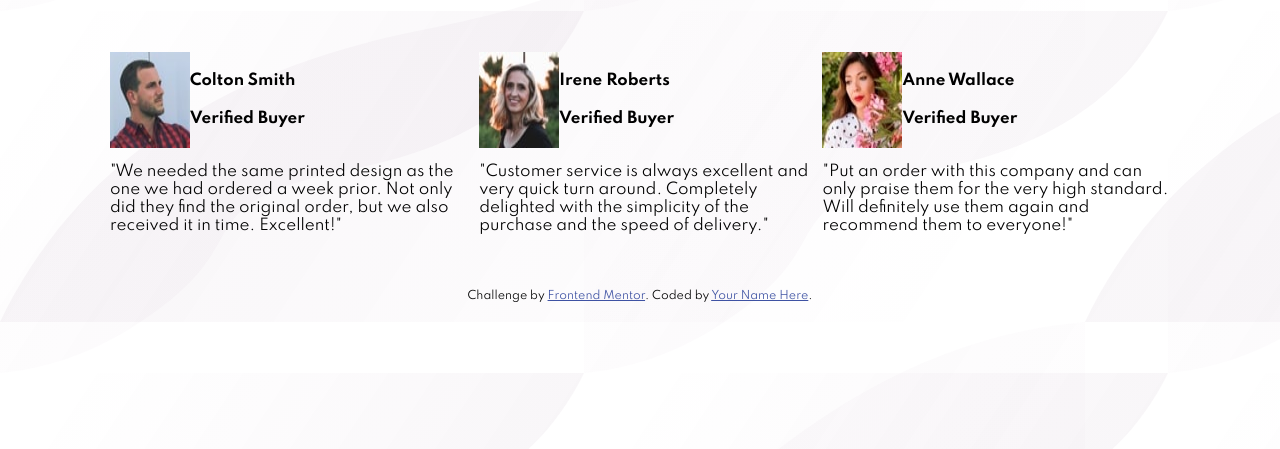
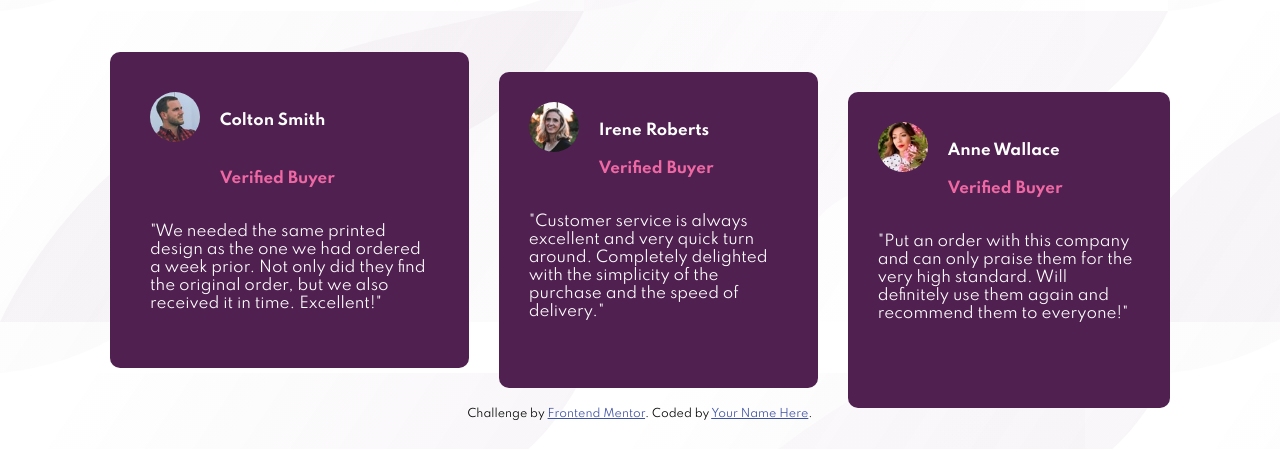
Before and after one commit to GalihWiseso/social-proof-section-master, a plain HTML site: page index.html in a window 1280 px wide. Shown: the part 351-800 px from the top of the page. Drawn offline with Linux system fonts and the light colour scheme.

Commit message:
Create box for Testimonial

```diff
--- a/index.html
+++ b/index.html
@@ -62,8 +62,8 @@
       <div class="info-1">
         <img src="../images/image-colton.jpg" alt="">
         <div class="name-1">
-          <h4>Colton Smith</h4>
-          <h4>Verified Buyer</h4>
+          <h4 class="real-name">Colton Smith</h4>
+          <h4 class="status">Verified Buyer</h4>
         </div>
       </div>
       <p class="testimonial-1">
@@ -75,8 +75,8 @@
       <div class="info-2">
         <img src="../images/image-irene.jpg" alt="">
         <div class="name-2">
-          <h4>Irene Roberts</h4>
-          <h4>Verified Buyer</h4>
+          <h4 class="real-name">Irene Roberts</h4>
+          <h4 class="status">Verified Buyer</h4>
         </div>
       </div>
       <p class="testimonial-2">
@@ -87,8 +87,8 @@
       <div class="info-3">
         <img src="../images/image-anne.jpg" alt="">
         <div class="name-3">
-          <h4>Anne Wallace</h4>
-          <h4>Verified Buyer</h4>
+          <h4 class="real-name">Anne Wallace</h4>
+          <h4 class="status">Verified Buyer</h4>
         </div>
       </div>
       <p class="testimonial-3">
--- a/style.css
+++ b/style.css
@@ -73,16 +73,83 @@ body{
   padding-right: 110px;
 }
 
+.review-1{
+  border-radius: 10px;
+  background-color: hsl(300, 43%, 22%);
+  padding:40px;
+}
+
+.review-2{
+  border-radius: 10px;
+  background-color: hsl(300, 43%, 22%);
+  margin-left:30px;
+  margin-right:30px;
+  position: relative;
+  top:20px;
+  padding:30px;
+}
+
+.review-3{
+  border-radius: 10px;
+  background-color: hsl(300, 43%, 22%);
+  position: relative;
+  top:40px;
+  padding:30px;
+}
 .info-1{
   display:flex;
 }
-
+.info-1 img {
+  border-radius: 50px;
+  height:50px;
+  width:50px;
+}
 .info-2{
   display:flex;
 }
 
+.info-2 img {
+  border-radius: 50px;
+  height:50px;
+  width:50px;
+}
+
 .info-3{
   display:flex;
+}
+
+.info-3 img {
+  border-radius: 50px;
+  height:50px;
+  width:50px;
+}
+
+.name-1{
+  display: flex;
+  flex-direction: column;
+}
+
+.real-name{
+  color: hsl(0, 0%, 100%);
+  margin-left: 20px;
+
+}
+.status{
+  color: hsl(333, 80%, 67%);
+  margin-left: 20px;
+  padding-top: 0%;
+}
+
+.testimonial-1{
+  color: hsl(0, 0%, 100%);
+}
+
+.testimonial-2{
+  color: hsl(0, 0%, 100%);
+}
+
+.testimonial-3{
+  color: hsl(0, 0%, 100%);
 }
 
 .attribution {
@@ -90,5 +157,7 @@ body{
     text-align: center;
     padding-top: 40px;
   }
+
   .attribution a {
     color: hsl(228, 45%, 44%);
+  }
```
